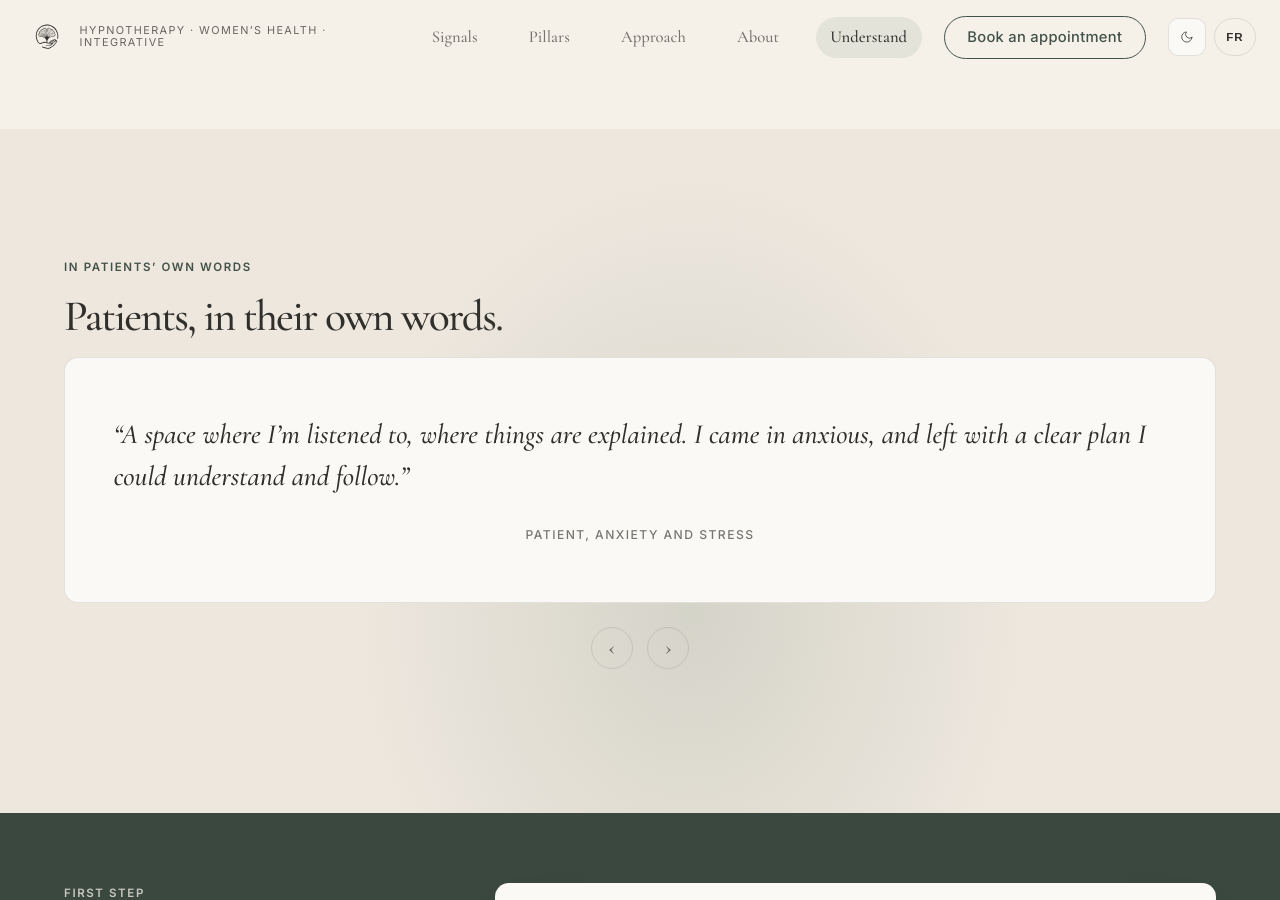
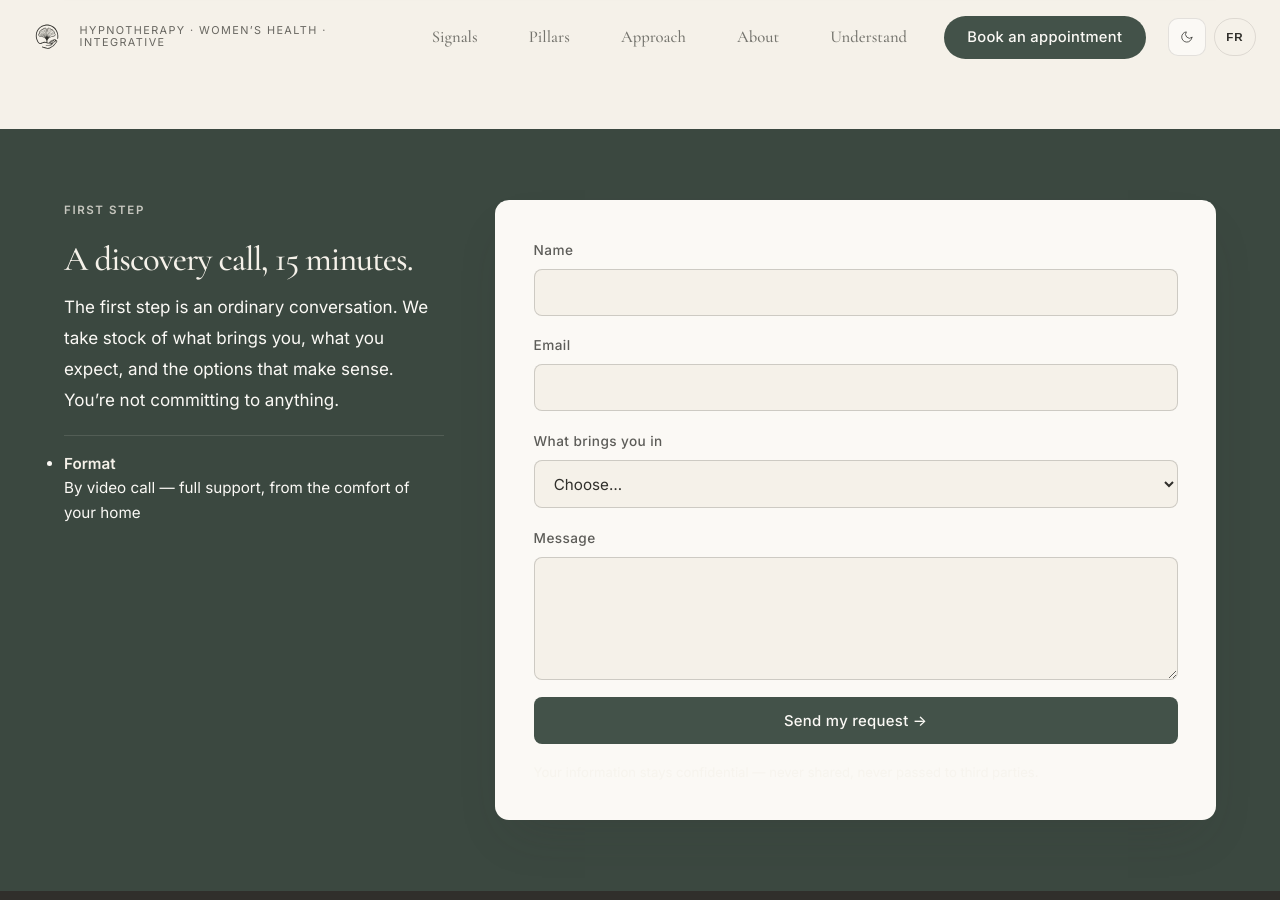
Before and after one commit to logan169/hypno-site, a Jekyll site: the page built from index.md, in a window 1280 px wide and 900 px high, scrolled down 5387 px. Built offline with Jekyll 4.4.1, drawn with Linux system fonts in a browser that asks for light colours.

Commit message:
R7: remove testimonials/'Paroles de patientes' carousel section (user request); drop 8 EN_HOME entries, home now 7 sections. Counts aligned EN_HOME=DOM=110, spy + EN/FR verified.

```diff
--- a/_includes/head.html
+++ b/_includes/head.html
@@ -39,10 +39,10 @@
   <script>window.__BASEURL__="{{ site.baseurl }}/";</script>
 
   <!-- Styles + JS criticques (préchargés avant <link>/<script> pour couper le TTI) -->
-  <link rel="preload" href="{{ site.baseurl }}/assets/css/marion.css?v=rework12" as="style">
+  <link rel="preload" href="{{ site.baseurl }}/assets/css/marion.css?v=rework13" as="style">
   <link rel="preload" href="{{ site.baseurl }}/assets/js/main.js" as="script">
-  <link rel="stylesheet" href="{{ site.baseurl }}/assets/css/marion.css?v=rework12">
-  {% if page.collection == 'revue' %}<link rel="stylesheet" href="{{ site.baseurl }}/assets/css/revue.css?v=rework12">{% endif %}
+  <link rel="stylesheet" href="{{ site.baseurl }}/assets/css/marion.css?v=rework13">
+  {% if page.collection == 'revue' %}<link rel="stylesheet" href="{{ site.baseurl }}/assets/css/revue.css?v=rework13">{% endif %}
 
   <!-- Google Analytics (GA4) -->
   {% if site.analytics.enabled and site.analytics.id and jekyll.environment == 'production' %}
--- a/assets/js/main.js
+++ b/assets/js/main.js
@@ -139,14 +139,6 @@
     'Integrative health: what are we actually talking about?',
     'Breaking down the term to separate what is rigorous from what is marketing.',
     'Read →',
-    'In patients’ own words',
-    'Patients, in their own words.',
-    '“I thought hypnosis would be vague. In reality, it’s a structured method: goals, tools, follow-up. It helped me regain stable sleep.”',
-    'Patient, sleep support',
-    '“Marion supported me through perimenopause without ever promising miracles, grounding herself in what we know. That honesty is what reassured me.”',
-    'Patient, women’s health',
-    '“A space where I’m listened to, where things are explained. I came in anxious, and left with a clear plan I could understand and follow.”',
-    'Patient, anxiety and stress',
     'First step',
     'A discovery call, 15 minutes.',
     'The first step is an ordinary conversation. We take stock of what brings you, what you expect, and the options that make sense. You’re not committing to anything.',
--- a/index.md
+++ b/index.md
@@ -193,37 +193,7 @@ comments: false
 </div>
 </section>
 
-<!-- ══════════════════ 07 · TÉMOIGNAGES ══════════════════ -->
-<section class="section section-lin fade" id="temoignages">
-<div class="wrap prose">
-<p class="overline" data-i18n>Paroles de patientes</p>
-<h2 data-i18n>Des patientes, en leurs mots.</h2>
-</div>
-<div class="wrap">
-<div class="tst-carousel">
-<div class="tst-track" id="tstTrack" role="region" aria-roledescription="carrousel"
-           aria-label="témoignages de patientes (glisser pour parcourir)" tabindex="0"
-           data-i18n-attr="aria-label" data-i18n-attr-en="Patient testimonials (swipe to browse)">
-<figure class="tst-card is-active">
-<blockquote data-i18n>« Je pensais que l’hypnose serait floue. En réalité, c’est une méthode structurée&nbsp;: des objectifs, des outils, un suivi. Ça m’a aidée à retrouver un sommeil stable. »</blockquote>
-<figcaption data-i18n>Patiente, accompagnement sommeil</figcaption>
-</figure>
-<figure class="tst-card">
-<blockquote data-i18n>« Marion m’a accompagnée dans ma périménopause sans jamais me promettre des miracles, en s’appuyant sur ce qu’on sait. C’est cette honnêteté qui m’a rassurée. »</blockquote>
-<figcaption data-i18n>Patiente, santé des femmes</figcaption>
-</figure>
-<figure class="tst-card">
-<blockquote data-i18n>« Un espace où l’on m'écoute, où l’on explique. J’y suis allée anxieuse, j’en suis repartie avec un plan clair que je pouvais comprendre et suivre. »</blockquote>
-<figcaption data-i18n>Patiente, anxiété et stress</figcaption>
-</figure>
-</div>
-<div class="tst-nav" role="group" aria-label="Navigation des témoignages">
-<button class="tst-arrow" id="tstPrev" type="button" aria-label="Témoignage précédent">‹</button>
-<button class="tst-arrow" id="tstNext" type="button" aria-label="Témoignage suivant">›</button>
-</div>
-</div>
-</div>
-</section>
+
 
 
 <!-- ══════════════════ 09 · RENDEZ-VOUS / CONTACT ══════════════════ -->
```
